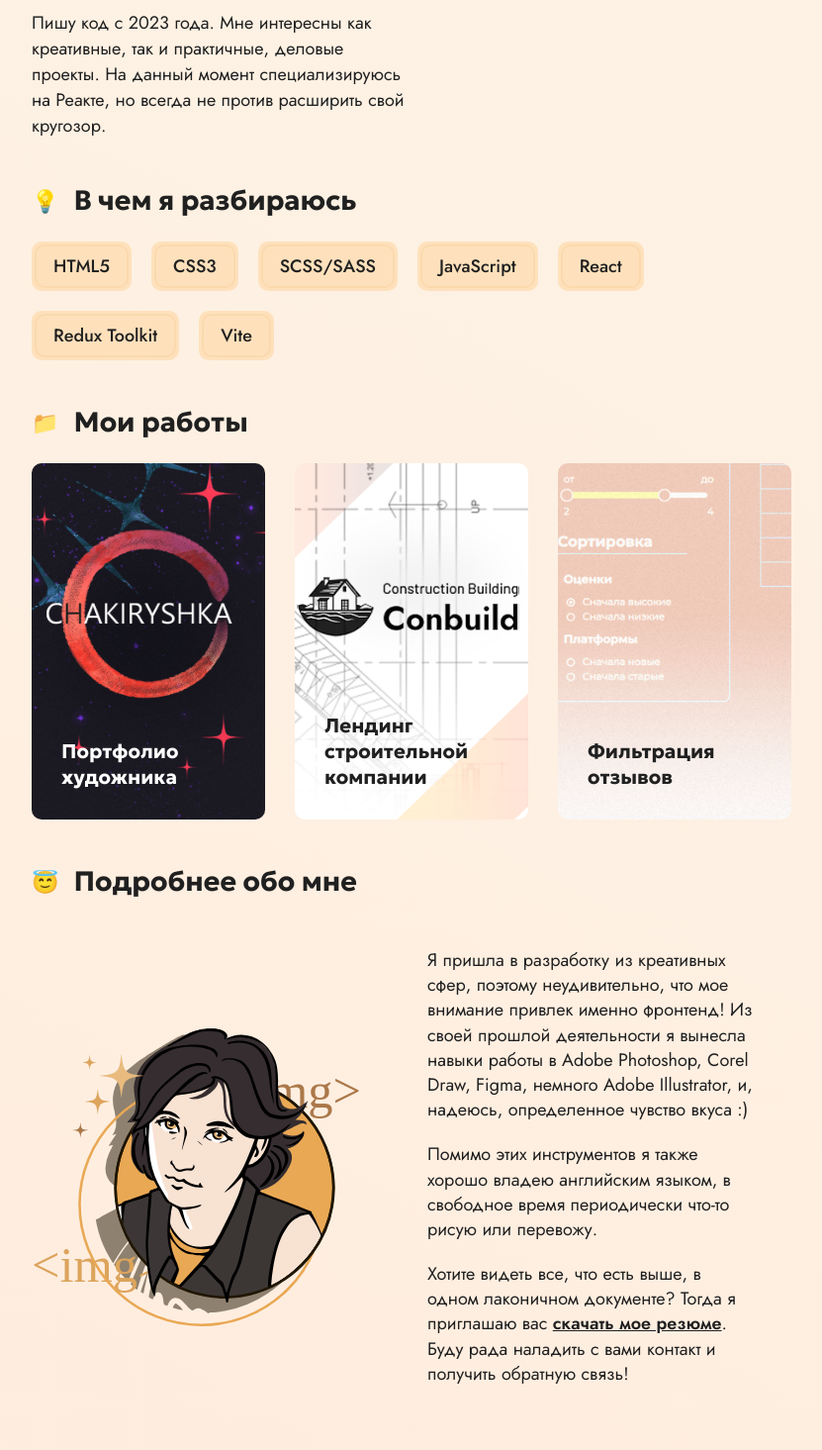
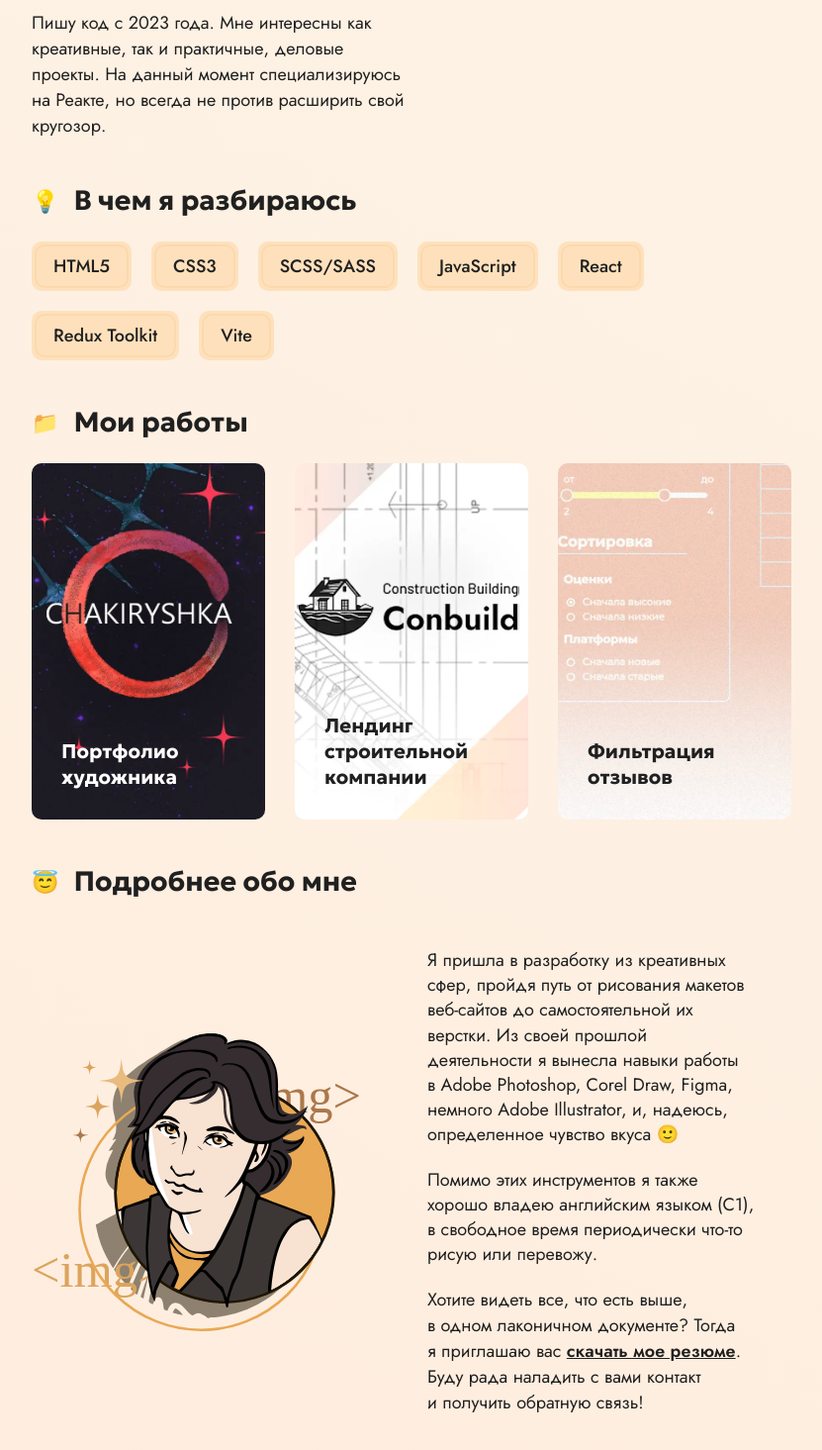
Before and after one commit to edelsid/portfolio, a React (Vite) app: page / in a window 1280 px wide. Shown: the part 217-1682 px from the top of the page at 99% size, without its empty margins (288-1119 px from the left). Built offline with nearby package versions, Linux system fonts and the light colour scheme.

Commit message:
added hard spaces

```diff
--- a/src/assets/data/projects.js
+++ b/src/assets/data/projects.js
@@ -49,8 +49,11 @@ const projects = [{
       "webp": art3_webp
     }
   ],
-  "thumbnail": art_thumbnail,
-  "text": "Этот проект я делала для иллюстратора, рисующего работы на заказ. На сайте можно посмотреть галерею уже созданных изображений, узнать все условия обслуживания, а также, конечно, выйти на контакт с художником.\nУ сайта есть своя панель администратора, созданная при помощи Headless Wordpress. Хостится все это на своем VPS-сервере. Со этими технологиями на момент разработки я столкнулась впервые, так что пришлось много в чем разбираться! Но я рада финальному результату, а особенно его визуальной составляющей, над которой я трудилась по дизайнам заказчика."
+  "thumbnail": {
+    "png": art_thumbnail,
+    "webp": art_thumbnail_webp
+  },
+  "text": "Этот проект я&nbsp;делала для иллюстратора, рисующего работы на&nbsp;заказ. На&nbsp;сайте можно посмотреть галерею уже созданных изображений, узнать все условия обслуживания, а&nbsp;также, конечно, выйти на&nbsp;контакт с&nbsp;художником.\nУ&nbsp;сайта есть своя панель администратора, созданная при&nbsp;помощи Headless Wordpress. Хостится все это на&nbsp;своем VPS-сервере. Со&nbsp;этими технологиями на&nbsp;момент разработки я&nbsp;столкнулась впервые, так что пришлось много в&nbsp;чем разбираться! Но&nbsp;я&nbsp;рада финальному результату, а&nbsp;особенно его визуальной составляющей, над которой я&nbsp;трудилась по&nbsp;дизайнам заказчика."
 },
 {
   "id": 2,
@@ -90,8 +93,11 @@ const projects = [{
       "webp": conbuild4_webp,
     },
   ],
-  "thumbnail": conbuild_thumbnail,
-  "text": "Продающая страница для выдуманной организации. Изначально разрабатывалась в команде на благотворительном хакатоне для фронтендеров. Для меня это была отличная практика верстки, а также прекрасная возможность изучить SCSS и поупражняться в создании слайдеров на чистом JavaScript. После окончания ивента уже лично мной было принято решение доработать проект, поправить его недочеты и сделать для него адаптив.\nВсе внедренные изменения описаны в README проекта."
+  "thumbnail": {
+    "png": conbuild_thumbnail,
+    "webp": conbuild_thumbnail_webp,
+  },
+  "text": "Продающая страница для&nbsp;выдуманной организации. Изначально разрабатывалась в&nbsp;команде на&nbsp;благотворительном хакатоне для фронтендеров. Для&nbsp;меня это была отличная практика верстки, а&nbsp;также прекрасная возможность изучить SCSS и&nbsp;поупражняться в&nbsp;создании слайдеров на&nbsp;чистом JavaScript. После окончания ивента уже лично мной было принято решение доработать проект, поправить его недочеты и&nbsp;сделать для него адаптив.\nВсе внедренные изменения описаны в&nbsp;README проекта."
 },
 {
   "id": 3,
@@ -119,8 +125,11 @@ const projects = [{
       "webp": filters2_webp,
     }
   ],
-  "thumbnail": filters_thumbnail,
-  "text": "Проект был создан в рамках ивента \"Прими вызов\" от Хабр Карьеры и онлайн-школы Хекслет. Это второе упражнение с трека фронтендеров: система фильтрации отзывов о гипотетической услуге. По задумке ивента все задания должны были походить на реальные тестовые задачи, которые работодатели могли бы предложить соискателям.\nОсновные требования были такими:\n - Загрузить список отзывов через redux-saga,\n - Реализовать фильтрацию отзывов по платформе и диапазону оценок,\n - Реализовать сортировку отзывов по времени и оценке."
+  "thumbnail": {
+    "png": filters_thumbnail,
+    "webp": filters_thumbnail_webp,
+  },
+  "text": "Проект был создан в&nbsp;рамках ивента \"Прими вызов\" от&nbsp;Хабр Карьеры и&nbsp;онлайн-школы Хекслет. Это&nbsp;второе упражнение с&nbsp;трека фронтендеров: система фильтрации отзывов о&nbsp;гипотетической услуге. По&nbsp;задумке ивента все задания должны были походить на&nbsp;реальные тестовые задачи, которые работодатели могли бы&nbsp;предложить соискателям.\nОсновные требования были такими:\n - Загрузить список отзывов через redux-saga,\n - Реализовать фильтрацию отзывов по&nbsp;платформе и&nbsp;диапазону оценок,\n - Реализовать сортировку отзывов по&nbsp;времени и&nbsp;оценке."
 }];
 
 export default projects;
--- a/src/components/about/About.jsx
+++ b/src/components/about/About.jsx
@@ -9,19 +9,19 @@ export default function About() {
         <Portrait />
         <div className="about__text">
           <p>
-            Я пришла в разработку из креативных сфер, поэтому неудивительно,
-            что мое внимание привлек именно фронтенд! Из своей прошлой деятельности
-            я вынесла навыки работы в Adobe Photoshop, Corel Draw, Figma,
-            немного Adobe Illustrator, и, надеюсь, определенное чувство вкуса :)
+            Я пришла в разработку из&nbsp;креативных сфер, пройдя путь от&nbsp;рисования макетов
+            веб-сайтов до&nbsp;самостоятельной их верстки. Из&nbsp;своей прошлой деятельности
+            я&nbsp;вынесла навыки работы в&nbsp;Adobe Photoshop, Corel Draw, Figma,
+            немного Adobe Illustrator, и,&nbsp;надеюсь, определенное чувство вкуса 🙂
           </p>
           <p>
-            Помимо этих инструментов я также хорошо владею английским языком,
-            в свободное время периодически что-то рисую или перевожу.
+            Помимо этих инструментов я&nbsp;также хорошо владею английским языком (C1),
+            в&nbsp;свободное время периодически что-то рисую или&nbsp;перевожу.
           </p>
           <p>
-            Хотите видеть все, что есть выше, в одном лаконичном документе?
-            Тогда я приглашаю вас <a className="cv-link" href="download/cha.xenia_resume.pdf" download>скачать мое резюме</a>.
-            Буду рада наладить с вами контакт и получить обратную связь!
+            Хотите видеть все, что есть выше, в&nbsp;одном лаконичном документе?
+            Тогда я&nbsp;приглашаю вас <a className="cv-link" href="download/cha.xenia_resume.pdf" download>скачать мое резюме</a>.
+            Буду рада наладить с&nbsp;вами контакт и&nbsp;получить обратную связь!
           </p>
         </div>
       </div>
--- a/src/components/about/about.css
+++ b/src/components/about/about.css
@@ -10,10 +10,11 @@
 }
 
 .portrait {
-  cursor: pointer;
+  cursor: default;
+  pointer-events: none;
 }
 
-.about__text > p {
+.about__text > p:not(:last-child) {
   margin-bottom: 20px;
   line-height: 1.4;
 }
--- a/src/components/character/Character.jsx
+++ b/src/components/character/Character.jsx
@@ -15,9 +15,9 @@ export default function Character() {
             Фронтенд-разработчик.
           </p>
           <p>
-            Пишу код с 2023 года. Мне интересны как креативные, так и
-            практичные, деловые проекты. На данный момент специализируюсь на Реакте,
-            но всегда не против расширить свой кругозор.
+            Пишу код с&nbsp;2023 года. Мне интересны как креативные, так и&nbsp;практичные,
+            деловые проекты. На&nbsp;данный момент специализируюсь на&nbsp;Реакте,
+            но&nbsp;всегда не&nbsp;против расширить свой кругозор.
           </p>
         </div>
         <Socials data={socials} isFooter={false}/>
--- a/src/components/works/Content.jsx
+++ b/src/components/works/Content.jsx
@@ -18,7 +18,8 @@ export default function Content({ content, closeCard, error }) {
   }
 
   useEffect(() => {
-    setParagraphs(text.split("\n"));
+    const parsedTest = text.replaceAll("&nbsp;", "\u00A0");
+    setParagraphs(parsedTest.split("\n"));
     const timer = setInterval(() => {
       setActive((prevState) => {return prevState + 1});
     }, 6000);
--- a/src/components/works/WorkList.jsx
+++ b/src/components/works/WorkList.jsx
@@ -48,7 +48,9 @@ export default function WorkList({ data, openCard }) {
           onClick={expand}
           id={item.id}
           style={{
-            backgroundImage: `url(${item.thumbnail})`,
+            backgroundImage: `image-set(
+              url(${item.thumbnail.webp}) type("image/webp"),
+              url(${item.thumbnail.png}) type("image/png"))`,
             backgroundColor: `${item.color}`,
             animation: `jump ${0.5 * (data.indexOf(item) + 1)}s ease-in-out`
           }}>
--- a/src/components/works/works.css
+++ b/src/components/works/works.css
@@ -134,6 +134,7 @@
 .content__showcase img {
   display: block;
   object-fit: cover;
+  pointer-events: none;
 }
 
 .slider__item {
@@ -144,6 +145,7 @@
 .content__showcase {
   object-fit: cover;
   object-position: center;
+  pointer-events: none;
 }
 
 .content__links-wrapper {
```
